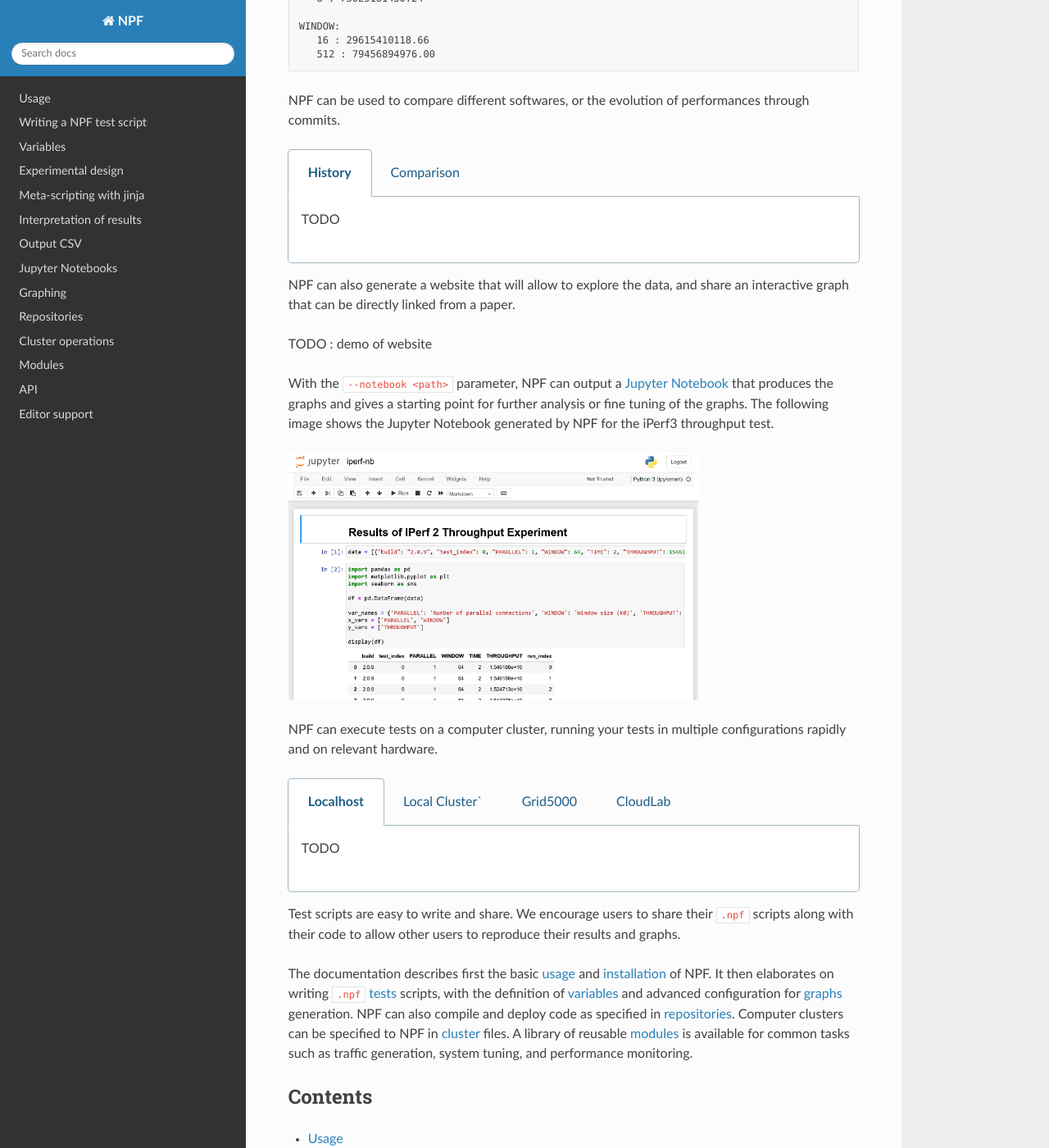
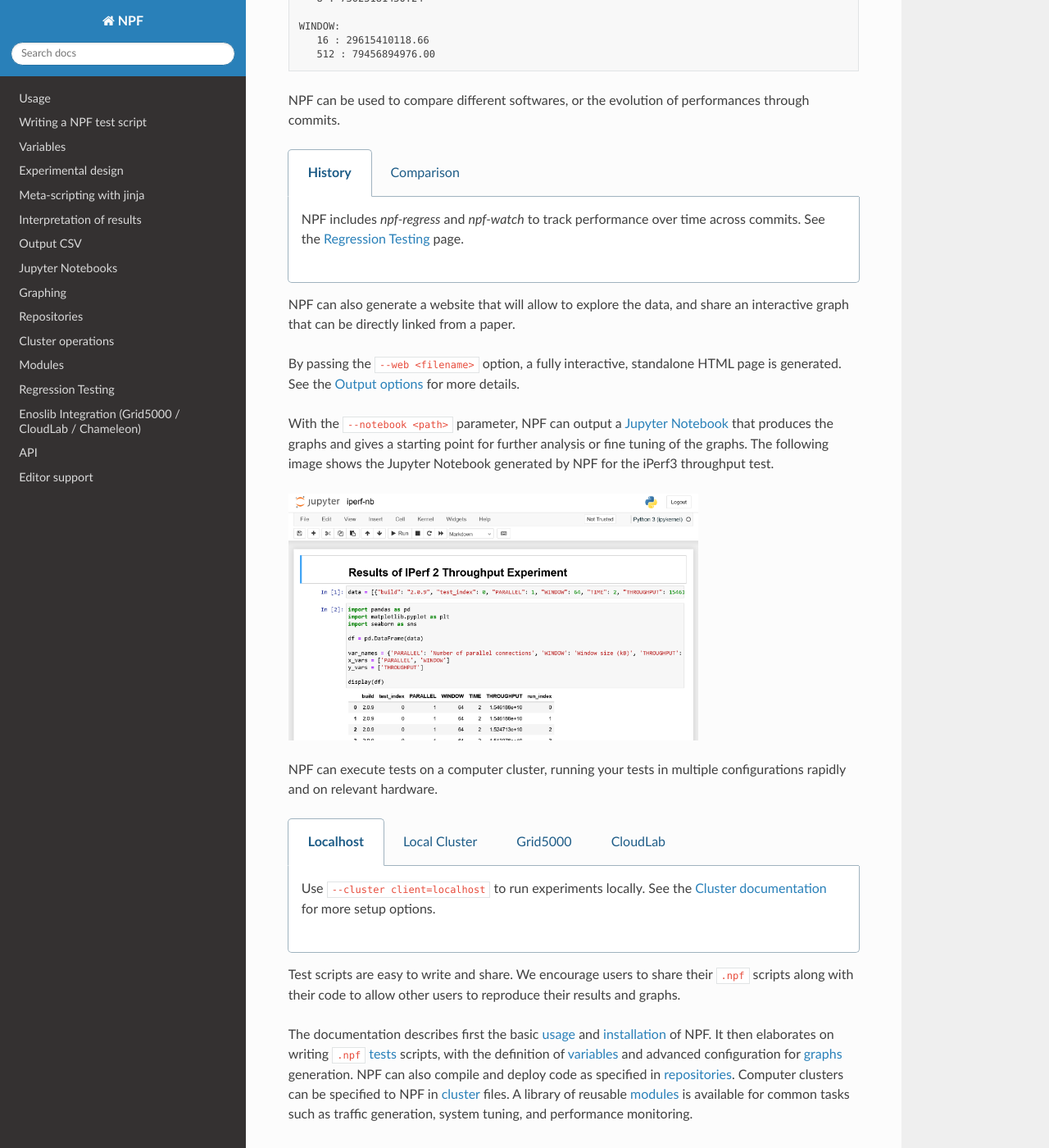
Before and after one commit to tbarbette/npf-docs, a Sphinx documentation site: the page built from docs/source/index.rst, in a window 1280 px wide and 1400 px high, scrolled down 2675 px. Shown: the whole window at 82% size. Built offline with Sphinx 7.4.7 and the Read the Docs theme 3.1.0, drawn with Linux system fonts in a browser that asks for light colours; some of the changed text lies outside the part shown.

Commit message:
Update doc

```diff
--- a/docs/source/index.rst
+++ b/docs/source/index.rst
@@ -179,15 +179,15 @@ performances through commits.
 
    .. tab:: History
 
-      TODO
+      NPF includes `npf-regress` and `npf-watch` to track performance over time across commits. See the :ref:`Regression Testing <regress>` page.
 
    .. tab:: Comparison
 
-      TODO
+      You can easily compare multiple versions or branches of a repository using ``--compare-version`` or ``--branch`` flags.
 
 NPF can also generate a website that will allow to explore the data, and share an interactive graph that can be directly linked from a paper.
 
-TODO : demo of website
+By passing the ``--web <filename>`` option, a fully interactive, standalone HTML page is generated. See the :ref:`Output options <output>` for more details.
 
 With the ``--notebook <path>`` parameter, NPF can output a :ref:`Jupyter Notebook <notebooks>` that produces the graphs and gives a starting point for further analysis or fine tuning of the graphs. The following image shows the Jupyter Notebook generated by NPF for the iPerf3 throughput test.
 
@@ -202,15 +202,15 @@ in multiple configurations rapidly and on relevant hardware.
 
    .. tab:: Localhost
 
-      TODO
+      Use ``--cluster client=localhost`` to run experiments locally. See the :ref:`Cluster documentation <cluster>` for more setup options.
 
-   .. tab:: Local Cluster`
+   .. tab:: Local Cluster
 
-      TODO
+      Define ``.node`` files and map roles with ``--cluster client=my_server`` to connect via SSH.
 
    .. tab:: Grid5000
 
-      TODO
+      NPF integrates with Enoslib to dynamically reserve and provision resources on Grid5000. See the :ref:`Enoslib Integration <enoslib_integration>` page.
 
    .. tab:: CloudLab
 
@@ -243,5 +243,7 @@ Contents
    repos
    cluster
    modules
+   regress
+   enoslib
    api
    editor_support
```
Also changed, not shown: docs/source/enoslib.rst (added, +75 -0 lines), docs/source/output.rst (+26 -0 lines), docs/source/regress.rst (added, +56 -0 lines), docs/source/repos.rst (+12 -0 lines), docs/source/_static/npf_website_dashboard.png (added).
